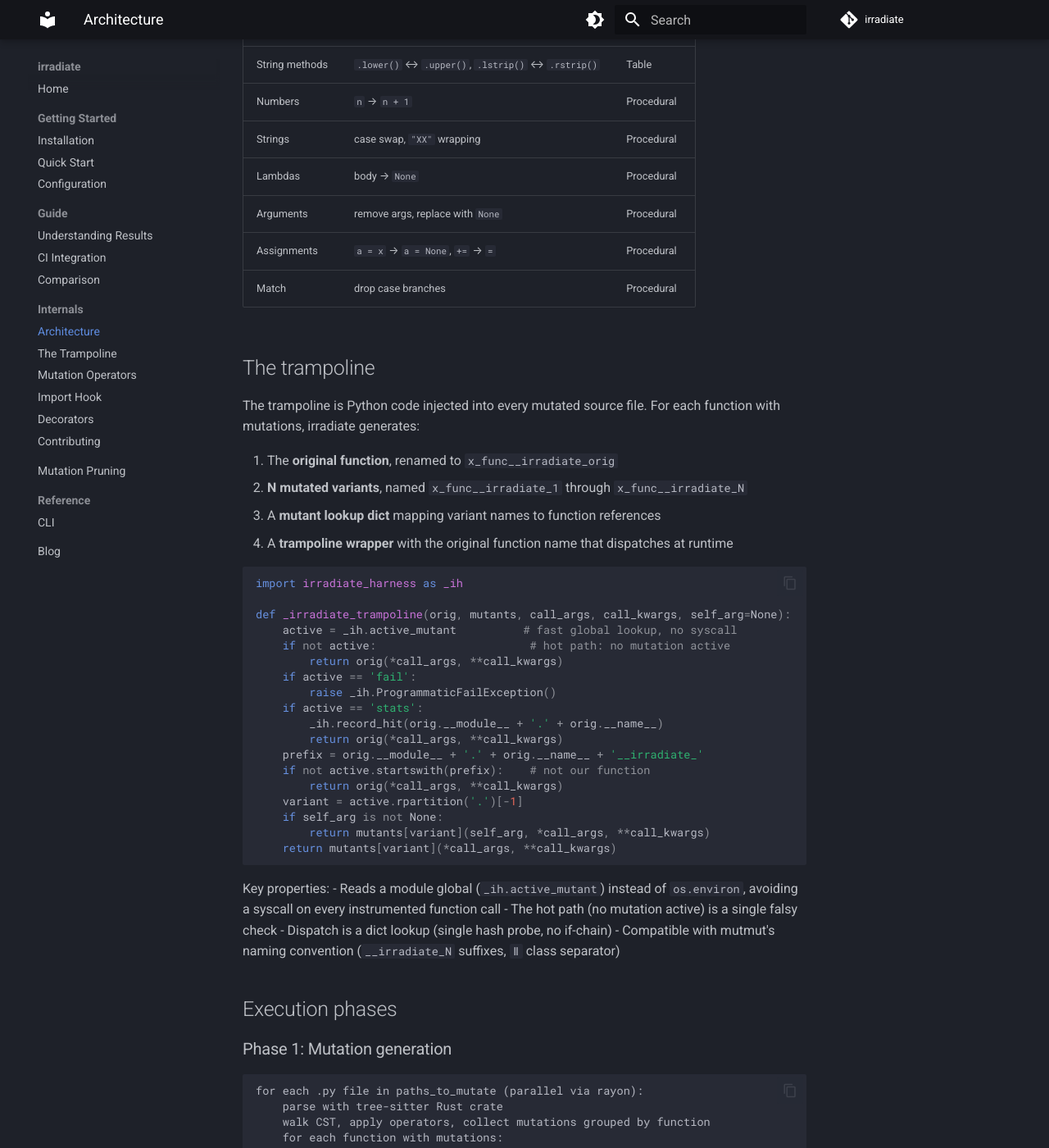
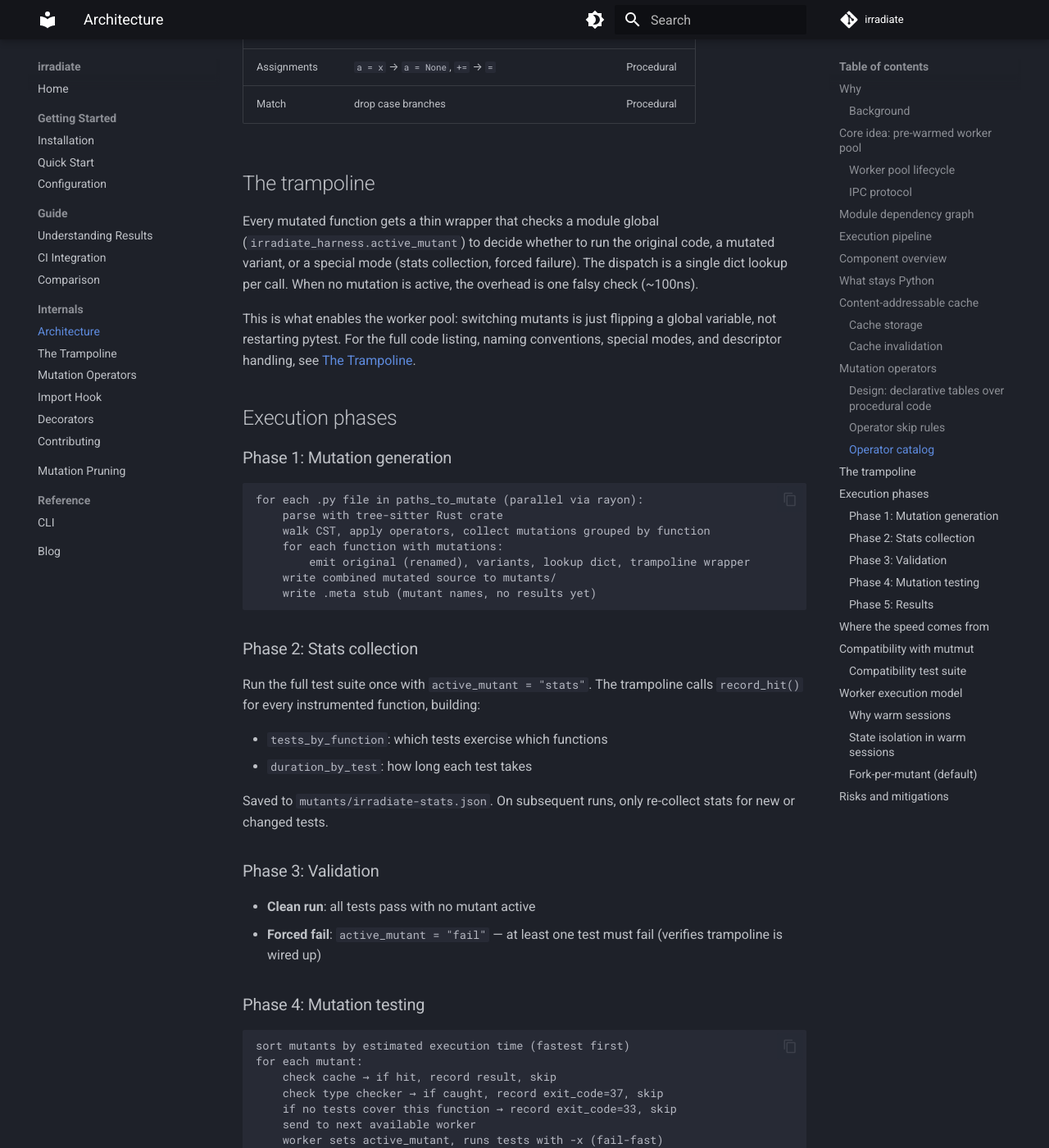
Before and after one commit to nwyin/irradiate, an MkDocs documentation site: the page built from docs/internals/architecture.md, in a window 1280 px wide and 1400 px high, scrolled down 7678 px. Shown: the whole window at 82% size. Built offline with MkDocs 1.6.1 and Material for MkDocs 9.7.7, drawn with Linux system fonts in a browser that asks for light colours; comment, search, counter and statistics services are not loaded; some of the changed text lies outside the part shown.

Commit message:
docs: slim trampoline section in architecture, point to dedicated page
The architecture overview had a full trampoline code listing and
explanation that duplicated the dedicated trampoline.md page. Replaced
with a two-sentence vignette and a link. Also cleaned up the redundant
double header at the top of the file.

````diff
--- a/docs/internals/architecture.md
+++ b/docs/internals/architecture.md
@@ -1,14 +1,6 @@
 # Architecture
 
-This document describes irradiate's architecture and execution model. It's useful for contributors and anyone curious about how mutation testing works under the hood.
-
----
-
-# irradiate
-
-Mutation testing for Python, written in Rust. A spiritual successor to [mutmut](https://github.com/boxed/mutmut).
-
-> This document describes the architecture and design direction. Remaining work is tracked in GitHub issues.
+irradiate's architecture and execution model. Useful for contributors and anyone curious about how mutation testing works under the hood.
 
 ## Why
 
@@ -343,39 +335,9 @@
 
 ## The trampoline
 
-The trampoline is Python code injected into every mutated source file. For each function with mutations, irradiate generates:
+Every mutated function gets a thin wrapper that checks a module global (`irradiate_harness.active_mutant`) to decide whether to run the original code, a mutated variant, or a special mode (stats collection, forced failure). The dispatch is a single dict lookup per call. When no mutation is active, the overhead is one falsy check (~100ns).
 
-1. The **original function**, renamed to `x_func__irradiate_orig`
-2. **N mutated variants**, named `x_func__irradiate_1` through `x_func__irradiate_N`
-3. A **mutant lookup dict** mapping variant names to function references
-4. A **trampoline wrapper** with the original function name that dispatches at runtime
-
-```python
-import irradiate_harness as _ih
-
-def _irradiate_trampoline(orig, mutants, call_args, call_kwargs, self_arg=None):
-    active = _ih.active_mutant          # fast global lookup, no syscall
-    if not active:                       # hot path: no mutation active
-        return orig(*call_args, **call_kwargs)
-    if active == 'fail':
-        raise _ih.ProgrammaticFailException()
-    if active == 'stats':
-        _ih.record_hit(orig.__module__ + '.' + orig.__name__)
-        return orig(*call_args, **call_kwargs)
-    prefix = orig.__module__ + '.' + orig.__name__ + '__irradiate_'
-    if not active.startswith(prefix):    # not our function
-        return orig(*call_args, **call_kwargs)
-    variant = active.rpartition('.')[-1]
-    if self_arg is not None:
-        return mutants[variant](self_arg, *call_args, **call_kwargs)
-    return mutants[variant](*call_args, **call_kwargs)
-```
-
-Key properties:
-- Reads a module global (`_ih.active_mutant`) instead of `os.environ`, avoiding a syscall on every instrumented function call
-- The hot path (no mutation active) is a single falsy check
-- Dispatch is a dict lookup (single hash probe, no if-chain)
-- Compatible with mutmut's naming convention (`__irradiate_N` suffixes, `ǁ` class separator)
+This is what enables the worker pool: switching mutants is just flipping a global variable, not restarting pytest. For the full code listing, naming conventions, special modes, and descriptor handling, see [The Trampoline](trampoline.md).
 
 ## Execution phases
 
````
